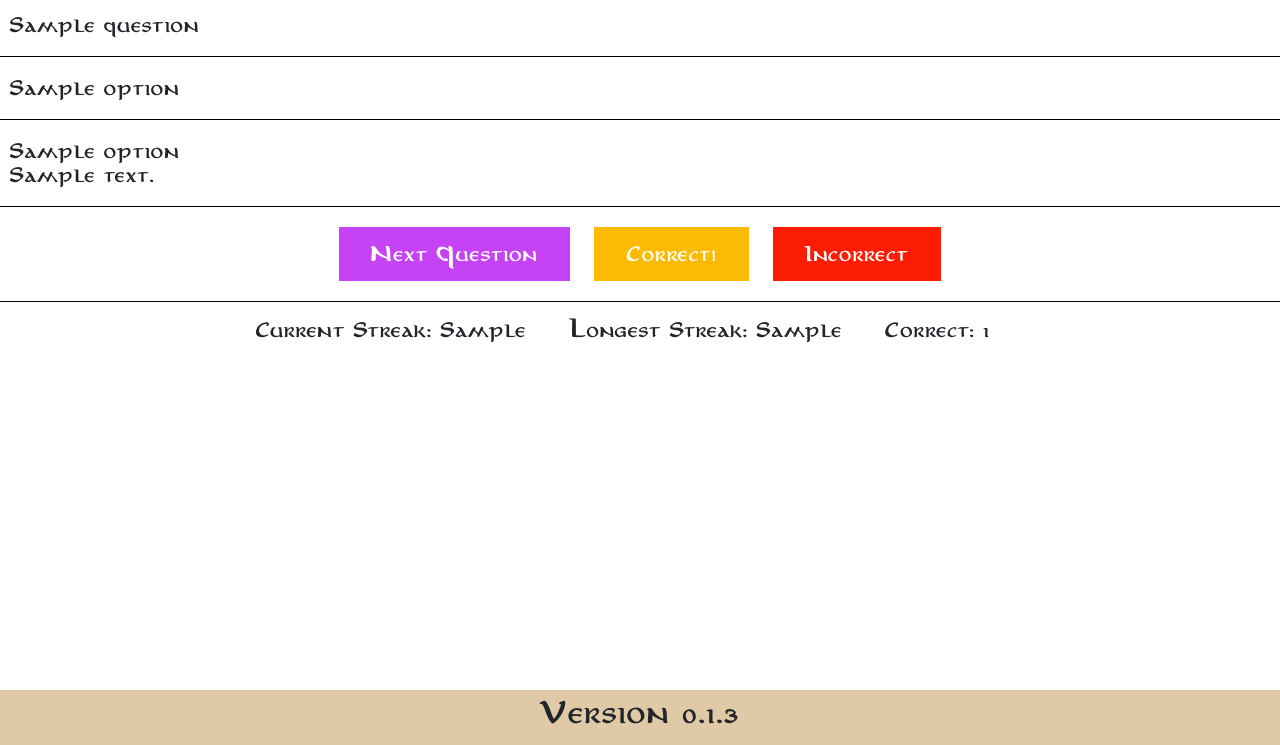
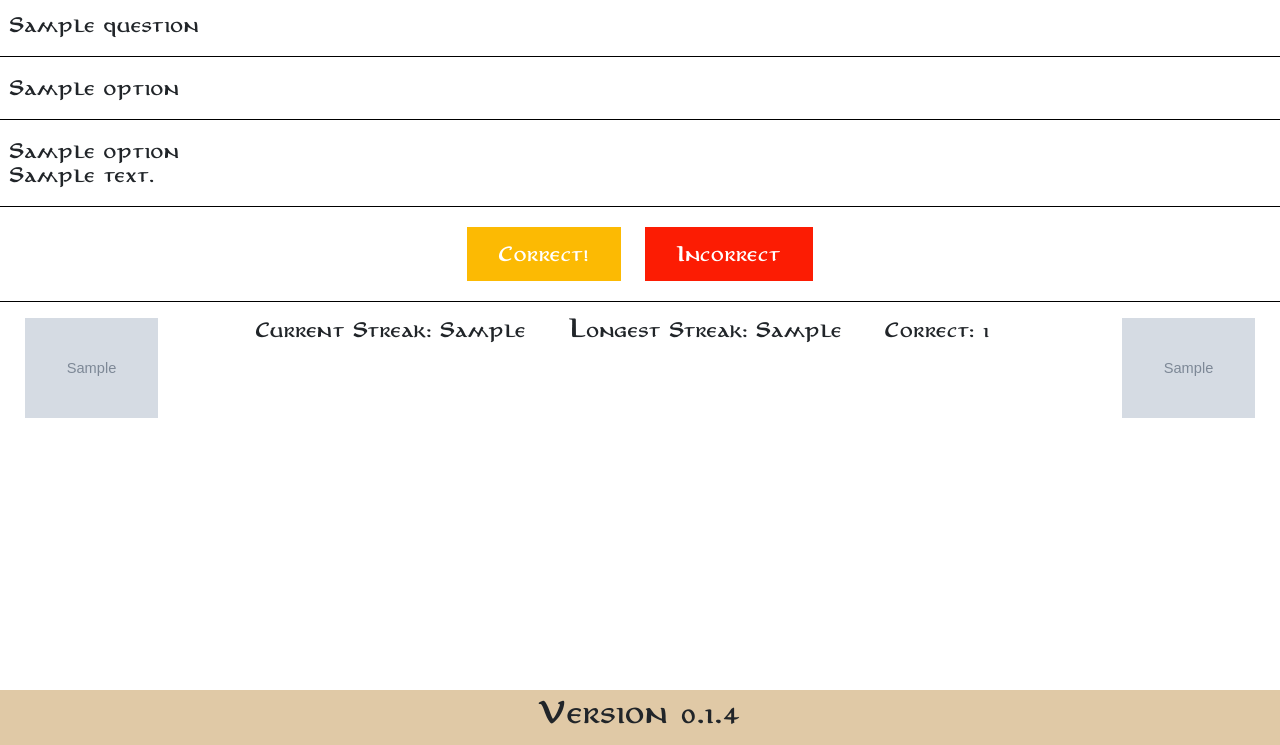
Before and after one commit to ryanh153/lotr_quiz, a Flask app: template templates/with_answer.html in a window 1280 px wide. Shown: the part 55-800 px from the top of the page. Run offline with Flask 2, Linux system fonts and the light colour scheme; the template is opened without the code that fills it: most values are stand-ins (such as "Sample title", 1, 10 or a date in 2020); grey boxes marked "Sample" are stand-in pictures.

Commit message:
Added images to page. Randomly selects on per question

```diff
--- a/app.py
+++ b/app.py
@@ -3,8 +3,7 @@ import logging
 from flask import Flask, render_template
 
 from data_objects.player import Player
-from data_objects.questions import load_questions
-from utils.data_storage import store_data
+from utils.data_storage import store_player_data
 from utils.render_template_helpers import render_wrapper
 
 app = Flask(__name__)
@@ -14,52 +13,50 @@ LOG_FORMAT = '%(asctime)s - %(filename)s - %(lineno)d: %(message)s'
 logging.basicConfig(format=LOG_FORMAT, level=logging.DEBUG)
 logger = logging.getLogger(__name__)
 
-questions = load_questions()
-
 
 @app.route('/')
 def index():
     logger.debug('home')
     player = Player()
-    store_data(player)
+    store_player_data(player)
     return render_template('index.html')
 
 
 @app.route('/base_question')
-@render_wrapper(questions, new_question=True)
-def base_question(question, player):
+@render_wrapper(new_question=True)
+def base_question(page_data):
     logger.debug('in base')
-    return render_template('base_question.html', question=question, player=player)
+    return render_template('base_question.html', page_data=page_data)
 
 
 @app.route('/with_options', methods=['POST'])
-@render_wrapper(questions)
-def with_options(question, player):
+@render_wrapper()
+def with_options(page_data):
     logger.debug('in with options')
-    return render_template('with_options.html', question=question, player=player)
+    return render_template('with_options.html', page_data=page_data)
 
 
 @app.route('/with_answer', methods=['POST'])
-@render_wrapper(questions)
-def with_answer(question, player):
+@render_wrapper()
+def with_answer(page_data):
     logger.debug('in with answer')
-    return render_template('with_answer.html', question=question, player=player)
+    return render_template('with_answer.html', page_data=page_data)
 
 
 @app.route('/increment_counter', methods=['POST'])
-@render_wrapper(questions)
-def increment_counter(question, player):
+@render_wrapper()
+def increment_counter(page_data):
     logger.debug('in incrementer')
-    player.correct_answer()
-    return render_template('with_answer.html', question=question, player=player)
+    page_data.player.correct_answer()
+    return base_question()
 
 
 @app.route('/reset_counter', methods=['POST'])
-@render_wrapper(questions)
-def reset_counter(question, player):
+@render_wrapper()
+def reset_counter(page_data):
     logger.debug('in streak reset')
-    player.incorrect_answer()
-    return render_template('with_answer.html', question=question, player=player)
+    page_data.player.incorrect_answer()
+    return base_question()
 
 
 if __name__ == "__main__":
--- a/data_objects/player.py
+++ b/data_objects/player.py
@@ -1,6 +1,6 @@
 from dataclasses import dataclass
 
-from utils.data_storage import store_data
+from utils.data_storage import store_player_data
 
 
 @dataclass
@@ -15,12 +15,12 @@ class Player:
         self.n_correct += 1
         if self.current_streak > self.longest_streak:
             self.longest_streak = self.current_streak
-        store_data(self)
+        store_player_data(self)
 
     def incorrect_answer(self):
         self.current_streak = 0
         self.n_incorrect += 1
-        store_data(self)
+        store_player_data(self)
 
     @property
     def n_answered(self):
--- a/static/css/style.css
+++ b/static/css/style.css
@@ -62,6 +62,20 @@ header {
     align-items: center;
 }
 
+.page_image {
+    height: 100px;
+}
+
+.right_page_image {
+    position: absolute;
+    right: 25px;
+}
+
+.left_page_image {
+    position: absolute;
+    left: 25px;
+}
+
 footer {
     position: absolute;
     bottom: 0;
--- a/templates/base_question.html
+++ b/templates/base_question.html
@@ -3,7 +3,7 @@
 <body>
     <div class="main_block">
         <form action="{{ url_for('with_options') }}" method="post">
-            <button type="submit" class="button option_button" name="question_index" value={{ question.index }}>
+            <button type="submit" class="button option_button">
                 Show Options
             </button>
         </form>
@@ -11,7 +11,7 @@
 <hr>
     <div class="main_block">
         <form action="{{ url_for('with_answer') }}" method="post">
-            <button type="submit" class="button answer_button" name="question_index" value={{ question.index }}>
+            <button type="submit" class="button answer_button">
                 Show Answer
             </button>
         </form>
--- a/templates/layout.html
+++ b/templates/layout.html
@@ -19,7 +19,7 @@
 
 <footer>
     <h1>
-        Version 0.1.3
+        Version 0.1.4
     </h1>
 </footer>
 </body>
--- a/templates/question_layout.html
+++ b/templates/question_layout.html
@@ -1,7 +1,7 @@
 {% extends "layout.html" %}
 {% block content %}
 <div class="main_page main_block">
-    {{ question.question }}
+    {{ page_data.question.question }}
 </div>
 <hr>
 
@@ -12,9 +12,11 @@
 
 <div class="main_page streak">
     <p>
-        Current Streak: {{ player.current_streak }}&nbsp;&nbsp;&nbsp;&nbsp;
-        Longest Streak: {{ player.longest_streak }}&nbsp;&nbsp;&nbsp;&nbsp;
-        Correct: {{ player.win_percentage_str }}&nbsp;&nbsp;&nbsp;&nbsp;
+        <img class="page_image left_page_image" src="{{ page_data.image }}">
+        Current Streak: {{ page_data.player.current_streak }}&nbsp;&nbsp;&nbsp;&nbsp;
+        Longest Streak: {{ page_data.player.longest_streak }}&nbsp;&nbsp;&nbsp;&nbsp;
+        Correct: {{ page_data.player.win_percentage_str }}&nbsp;&nbsp;&nbsp;&nbsp;
+        <img class="page_image right_page_image" src="{{ page_data.image }}">
     </p>
 </div>
 
--- a/templates/with_answer.html
+++ b/templates/with_answer.html
@@ -2,35 +2,27 @@
 {% block question_content %}
 <body>
     <div class="main_block">
-            {% for option in question.options %}
+            {% for option in page_data.question.options %}
                 {{option}}<br>
             {% endfor %}
     </div>
 <hr>
     <div class="main_block">
-            <b>{{ question.options[question.answer]}}</b><br>
-            {% if question.extra_text != "" %}
-                <b>{{ question.extra_text }}</b>
+            <b>{{ page_data.question.options[page_data.question.answer]}}</b><br>
+            {% if page_data.question.extra_text != "" %}
+                <b>{{ page_data.question.extra_text }}</b>
             {% endif %}
     </div>
 <hr>
     <div class="button_container">
-        <form class="button_row" action="{{ url_for('base_question') }}" method="get">
-            <button type="submit" class="button next_button">
-                        Next Question
-            </button>
-        </form>
-
        <form class="button_row" action="{{ url_for('increment_counter') }}" method="post">
-            <button type="submit" class="button streak_increment"
-                    name="question_index" value={{ question.index }}>
+            <button type="submit" class="button streak_increment">
                 Correct!
             </button>
         </form>
 
        <form class="button_row" action="{{ url_for('reset_counter') }}" method="post">
-           <button type="submit" class="button streak_reset"
-                    name="question_index" value={{ question.index }}>
+           <button type="submit" class="button streak_reset">
                 Incorrect
             </button>
         </form>
--- a/templates/with_options.html
+++ b/templates/with_options.html
@@ -2,14 +2,14 @@
 {% block question_content %}
 <body>
     <div class="main_block">
-            {% for option in question.options %}
+            {% for option in page_data.question.options %}
                 {{option}}<br>
             {% endfor %}
     </div>
 <hr>
     <div class="main_block">
             <form action="{{ url_for('with_answer') }}" method="post">
-                <button type="submit" class="button answer_button" name="question_index" value={{ question.index }}>
+                <button type="submit" class="button answer_button">
                     Show Answer
                 </button>
             </form>
```
Also changed, not shown: data_objects/images.py (added, +11 -0 lines), data_objects/questions.py (+16 -8 lines), utils/data_storage.py (+24 -2 lines), utils/render_template_helpers.py (+27 -9 lines), static/images/frodo_live_action.png (added), static/images/gandalf_live_action.png (added), static/images/header_background.jpg (deleted), static/images/legolas_live_action.png (added), 1 other file.
